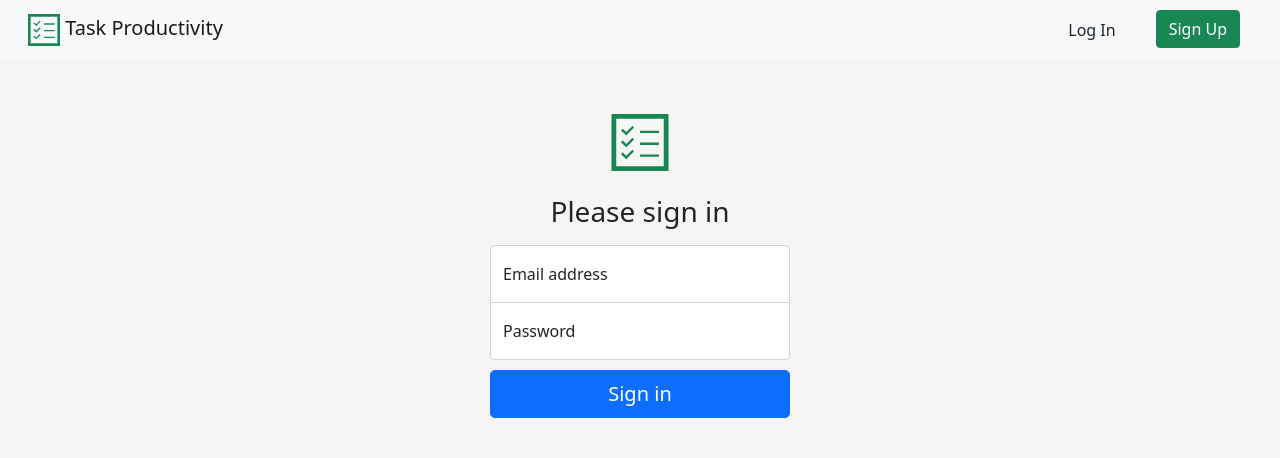
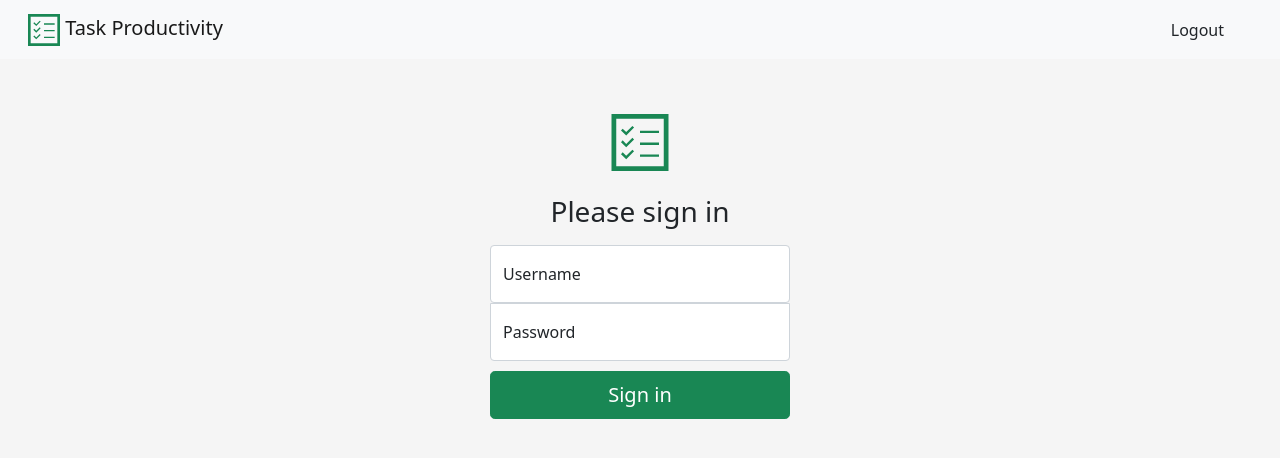
Before and after one commit to chuaweijie/task-productivity, a Django app: template taskproductivity/templates/taskproductivity/login.html in a window 1280 px wide. Shown: the top 458 px of the page. Run offline with Django 3.2, Linux system fonts and the light colour scheme; the template is opened without the code that fills it, so the values that code supplies are empty; the visitor is signed in with stand-in values (Sample User, id 1).

Commit message:
Finished login and added a very ugly notification for speed purposes.

```diff
--- a/taskproductivity/templates/taskproductivity/layout.html
+++ b/taskproductivity/templates/taskproductivity/layout.html
@@ -28,12 +28,18 @@
                     </ul>
                     <div class="container-fluid">
                         <div class="row justify-content-end">
+                            {% if user.is_authenticated %}
+                                <div class="col-md-auto">
+                                    <a class="nav-link link-dark" name="btn_logut" href="{% url 'logout' %}">Logout</a>
+                                </div>
+                            {% else %}
                                 <div class="col-md-auto">
                                     <a class="nav-link link-dark" name="btn_login" href="{% url 'login' %}">Log In</a>
                                 </div>
                                 <div class="col-md-auto">
                                     <a class="btn btn-success" name="btn_signup" href="{% url 'signup' %}">Sign Up</a>
                                 </div>
+                            {% endif %}
                         </div>
                     </div>
                 </div>
@@ -42,7 +48,9 @@
 
         <div class="px-3">
             {% if message %}
-                <div name="div-msg">{{ message }}</div>
+                <div class="alert alert-{{ type }}" role="alert">
+                    {{ message }}
+                </div>
             {% endif %}
             {% block body %}
             {% endblock %}
--- a/taskproductivity/templates/taskproductivity/login.html
+++ b/taskproductivity/templates/taskproductivity/login.html
@@ -5,19 +5,20 @@
     <div class="text-center login">
         <main class="form-signin">
             <form action="{% url 'login' %}" method="post">
+                {% csrf_token %}
                 <img class="mb-4" src="{% static 'taskproductivity/img/taskproductivity.svg' %}" alt="" width="72" height="57">
                 <h1 class="h3 mb-3 fw-normal">Please sign in</h1>
 
                 <div class="form-floating">
-                    <input type="email" class="form-control" id="floatingInput" placeholder="name@example.com">
-                    <label for="floatingInput">Email address</label>
+                    <input type="text" class="form-control" id="username" name="username" placeholder="Username">
+                    <label for="floatingInput">Username</label>
                 </div>
                 <div class="form-floating">
-                    <input type="password" class="form-control" id="floatingPassword" placeholder="Password">
+                    <input type="password" class="form-control" id="password" name="password" placeholder="Password">
                     <label for="floatingPassword">Password</label>
                 </div>
 
-                <button class="w-100 btn btn-lg btn-primary" type="submit">Sign in</button>
+                <button class="w-100 btn btn-lg btn-success" type="submit">Sign in</button>
             </form>
         </main>
     </div>
--- a/taskproductivity/urls.py
+++ b/taskproductivity/urls.py
@@ -3,7 +3,8 @@ from . import views
 
 urlpatterns = [
     path("", views.index, name="index"),
-    path("login", views.login, name="login"),
+    path("login", views.login_view, name="login"),
+    path("logout", views.logout_view, name="logout"),
     path("signup", views.signup, name="signup"),
     path("username", views.username, name="username"),
     path("email", views.email, name="email"),
```
Also changed, not shown: taskproductivity/views.py (+6 -3 lines). Lines whose indentation alone changed are shown as unchanged.
